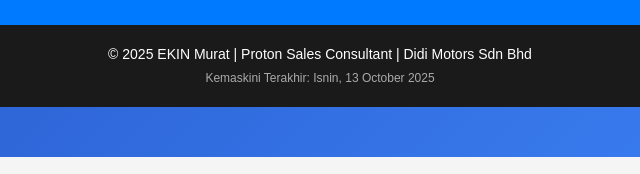
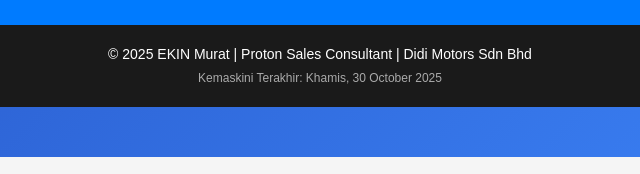
Before and after one commit to ekinmurat/Proton-Catalog, a plain HTML site: page index.html in a window 1280 px wide. Shown: the part 6607-6781 px from the top of the page, 320-960 px from the left. Drawn offline with Linux system fonts and the light colour scheme.

Commit message:
Update index.html

```diff
--- a/index.html
+++ b/index.html
@@ -1282,7 +1282,7 @@
 <!-- Copyright Footer -->
 <div style="background:#1a1a1a;color:#fff;text-align:center;padding:20px;margin-top:30px;font-size:14px;border-top:3px solid #007bff;">
   <p style="margin:0;">© 2025 EKIN Murat | Proton Sales Consultant | Didi Motors Sdn Bhd</p>
-  <p style="margin:5px 0 0 0;font-size:12px;color:#aaa;">Kemaskini Terakhir: Isnin, 13 October 2025</p>
+  <p style="margin:5px 0 0 0;font-size:12px;color:#aaa;">Kemaskini Terakhir: Khamis, 30 October 2025</p>
 </div>
 
   </div>
```
